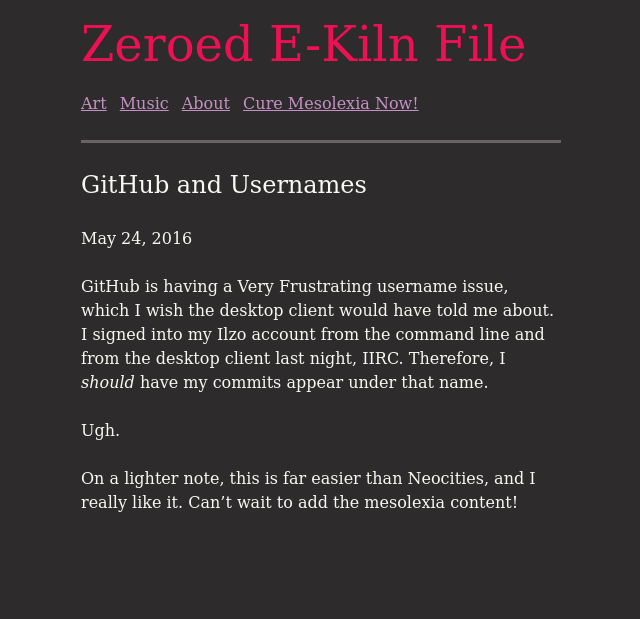
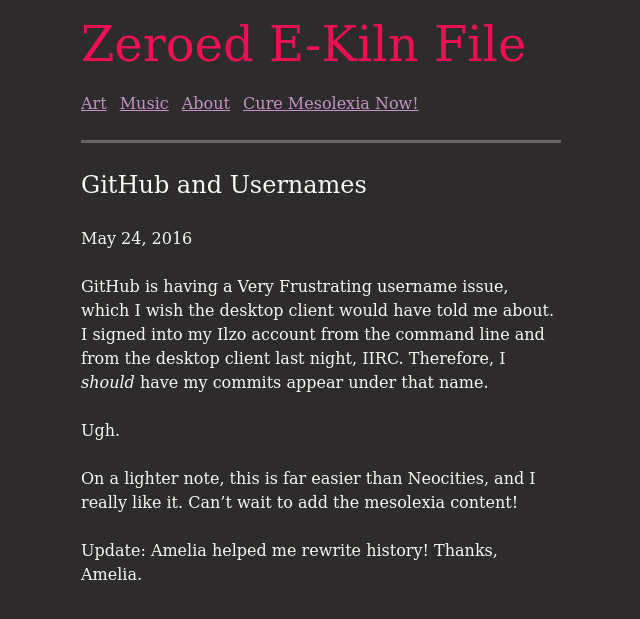
Before and after one commit to ilzolende/ilzolende.github.io, a Jekyll site: the page built from _posts/2016-05-24-usernames.md, in a window 1280 px wide, cut to the strip 104-723 px from the top of the page. Shown: the whole strip, without its empty margins (319-959 px from the left). Built offline with Jekyll 4.4.1, drawn with Linux system fonts in a browser that asks for light colours.

Commit message:
updated username rant

```diff
--- a/_posts/2016-05-24-usernames.md
+++ b/_posts/2016-05-24-usernames.md
@@ -8,3 +8,5 @@
 Ugh.
 
 On a lighter note, this is far easier than Neocities, and I really like it. Can't wait to add the mesolexia content!
+
+Update: Amelia helped me rewrite history! Thanks, Amelia.
```
